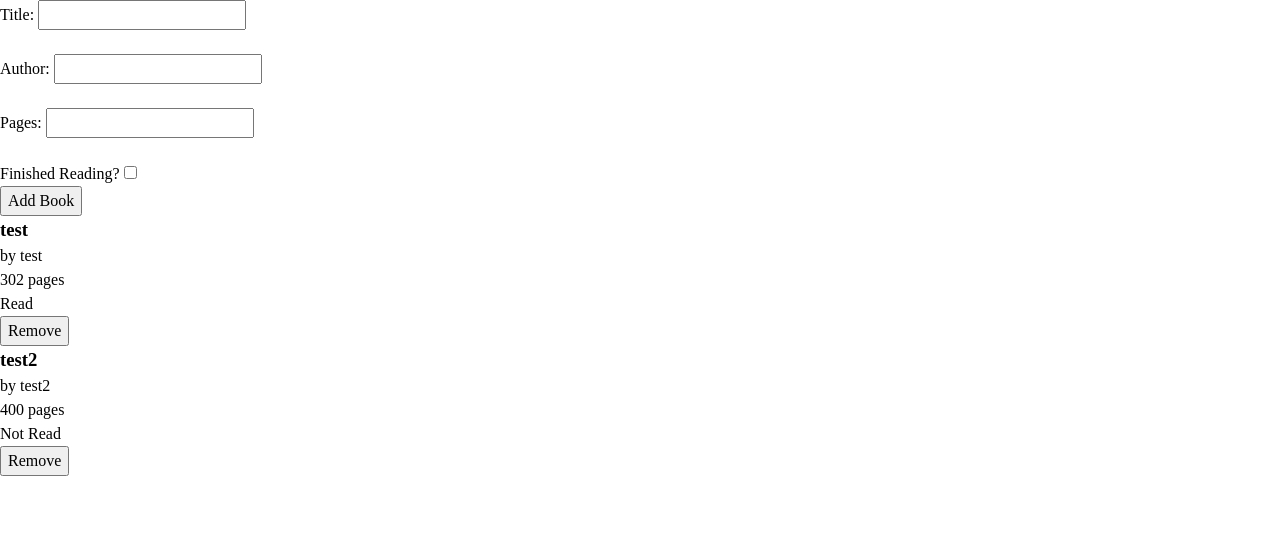
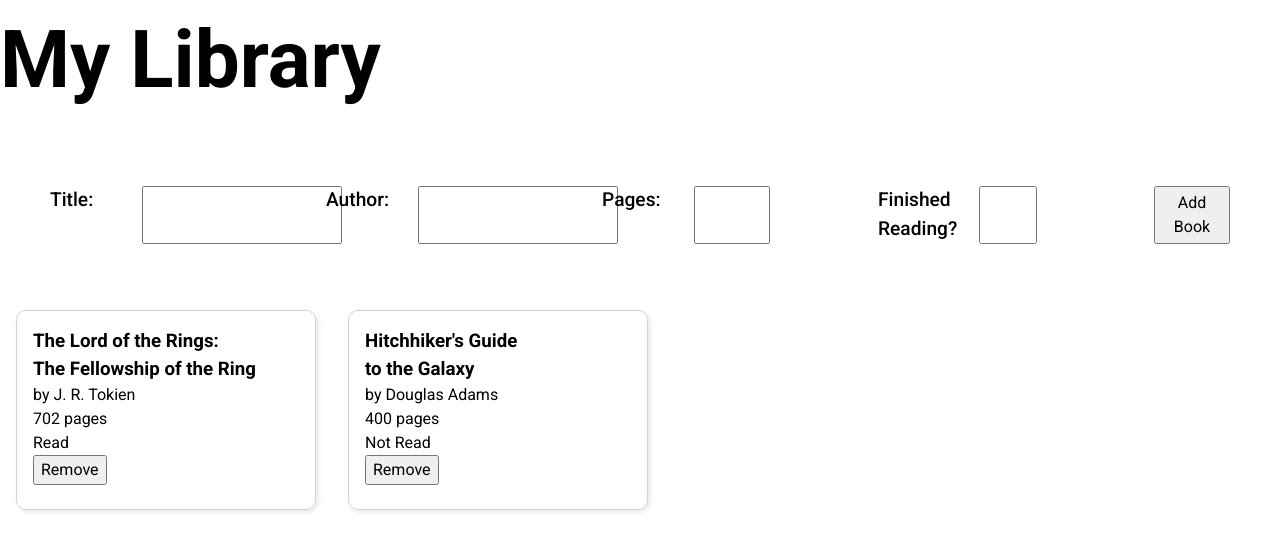
Before and after one commit to DarthWHO/odin-library, a plain HTML site: page index.html in a window 1280 px wide. Drawn offline with Linux system fonts and the light colour scheme.

Commit message:
cards for books completed (1 bug) - form completed (needs more awesomeness)

```diff
--- a/index.html
+++ b/index.html
@@ -6,12 +6,20 @@
     <title></title>
     <meta name="description" content="" />
     <meta name="viewport" content="width=device-width, initial-scale=1" />
+    <link rel="preconnect" href="https://fonts.googleapis.com" />
+    <link rel="preconnect" href="https://fonts.gstatic.com" crossorigin />
+    <link
+      href="https://fonts.googleapis.com/css2?family=Roboto:ital,wght@0,100..900;1,100..900&display=swap"
+      rel="stylesheet"
+    />
     <link rel="stylesheet" href="./styles/styles.css" />
   </head>
   <body>
     <script src="./scripts/script.js" async defer></script>
   </body>
 </html>
+<div class="container">
+  <div id="header"> <h1>My Library</h1> </div>
 
   <div id="form-add-book">
     <label for="title">Title:</label>
@@ -26,3 +34,4 @@
   </div>
 
   <div id="shelf"></div>
+</div>
--- a/scripts/script.js
+++ b/scripts/script.js
@@ -14,8 +14,8 @@ function addBookToLibrary(title, author, pages=100, isRead=false) {
   myLibrary.push(new Book(title, author, pages, isRead));
 }
 
-addBookToLibrary("test", "test", 302, true)
-addBookToLibrary("test2", "test2", 400, false);
+addBookToLibrary("The Lord of the Rings: The Fellowship of the Ring", "J. R. Tokien", 702, true)
+addBookToLibrary("Hitchhiker's Guide to the Galaxy", "Douglas Adams", 400, false);
 
 console.log(myLibrary)
 
--- a/styles/styles.css
+++ b/styles/styles.css
@@ -3,7 +3,9 @@
   https://www.joshwcomeau.com/css/custom-css-reset/
 */
 
-*, *::before, *::after {
+*,
+*::before,
+*::after {
   box-sizing: border-box;
 }
 
@@ -22,35 +24,94 @@ body {
   -webkit-font-smoothing: antialiased;
 }
 
-img, picture, video, canvas, svg {
+img,
+picture,
+video,
+canvas,
+svg {
   display: block;
   max-width: 100%;
 }
 
-input, button, textarea, select {
+input,
+button,
+textarea,
+select {
   font: inherit;
 }
 
-p, h1, h2, h3, h4, h5, h6 {
+p,
+h1,
+h2,
+h3,
+h4,
+h5,
+h6 {
   overflow-wrap: break-word;
 }
 
 p {
   text-wrap: pretty;
 }
-h1, h2, h3, h4, h5, h6 {
+h1,
+h2,
+h3,
+h4,
+h5,
+h6 {
   text-wrap: balance;
 }
 
-#root, #__next {
+#root,
+#__next {
   isolation: isolate;
 }
 
-.shelf-canvas {
-  position: absolute;
-  top: 0;
-  left: 0;
-        max-width: 100%; /* For responsiveness */
-        height: auto;
-  z-index: -1;
+html {
+  scroll-behavior: smooth;
+  font-family: "Roboto", sans-serif;
 }
+
+.container {
+  display: grid;
+  grid-template-rows: 0.25fr, 5fr, 7fr;
+}
+
+#header {
+  grid-area: 1 / 1 / 2 / 2;
+  font-size: 2.5rem;
+  font-weight: 700;
+  margin-bottom: 1rem;
+}
+
+#form-add-book {
+  margin: 50px;
+  grid-area: 2/ 1 / 3 / 2;
+  display: grid;
+grid-template-columns: repeat(auto-fit, minmax(20px, 1fr));
+  gap: 1rem;
+}
+
+#shelf {
+  grid-area: 3 / 1 / 4 / 2;
+}
+
+.book {
+  border: 1px solid lightgrey;
+  width: 300px;
+  height: 200px;
+  box-shadow: 2px 2px 5px rgba(0, 0, 0, 0.1);
+  border-radius: 10px;
+  padding: 1rem;
+  margin: 1rem;
+  display: inline-block;
+}
+
+input[type="text"] {
+  width: 200px;
+}
+
+label {
+  font-weight: 500;
+  font-size: 1.2rem;
+}
```
Lines whose indentation alone changed are shown as unchanged.
